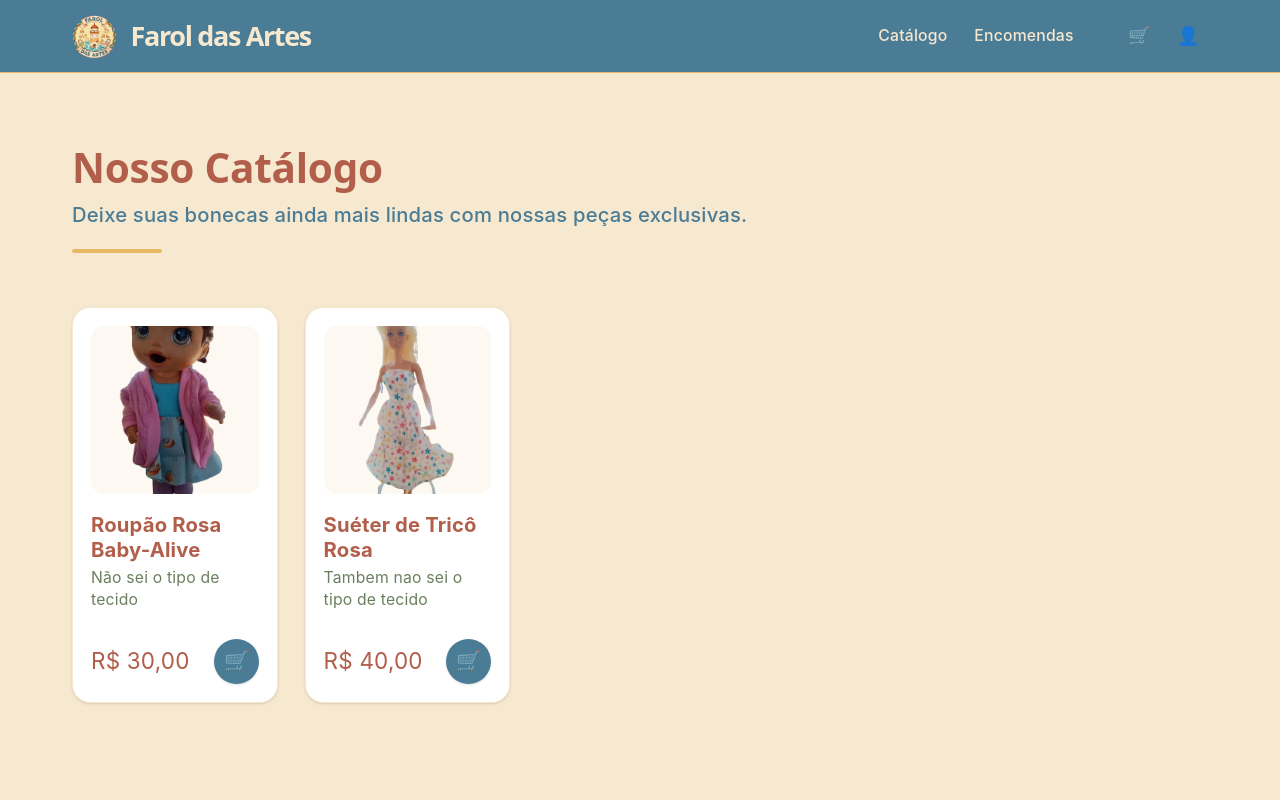
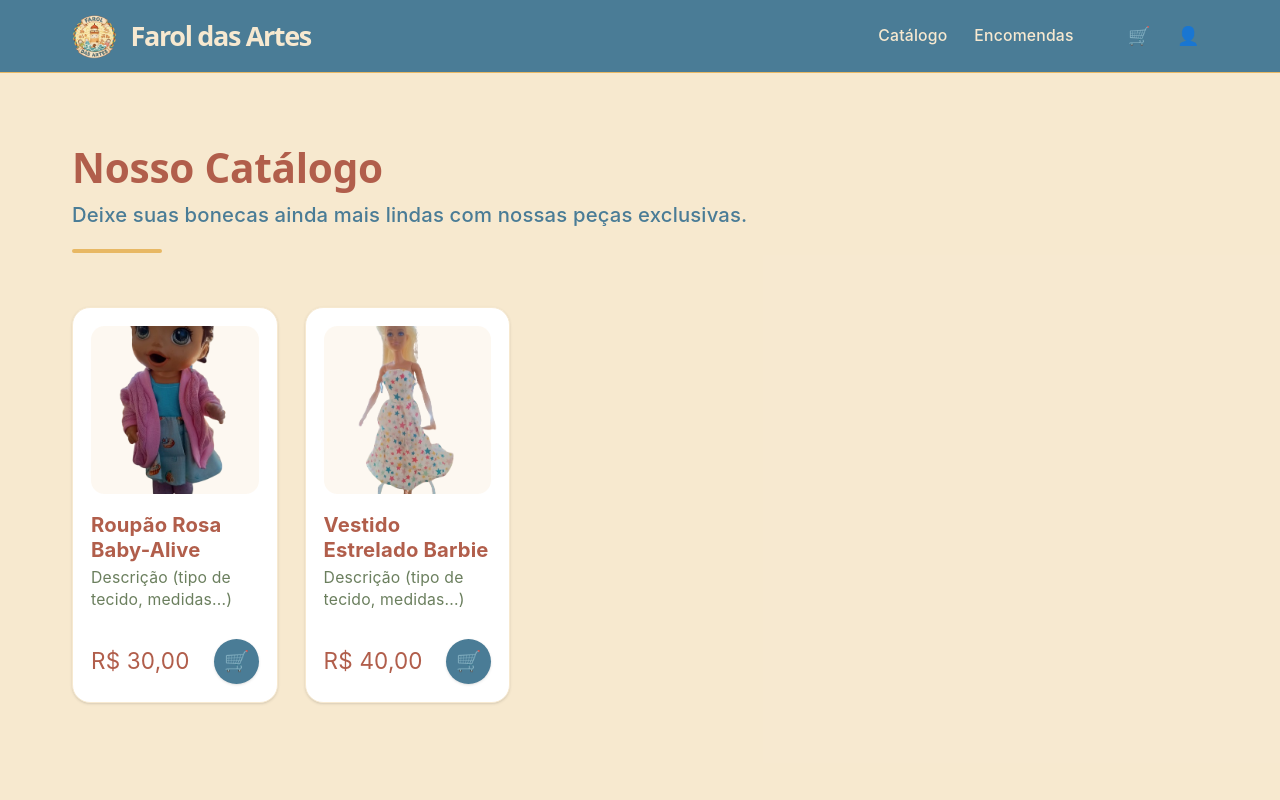
Before and after one commit to pedrohpd/Farol_da_Arte, a React (Vite) app in the folder frontend/: page /catalogo in a window 1280 px wide. Shown: the top 800 px of the page. Built offline with nearby package versions, Linux system fonts and the light colour scheme.

Commit message:
feat: clear cart button

```diff
--- a/frontend/src/pages/Cart.jsx
+++ b/frontend/src/pages/Cart.jsx
@@ -68,7 +68,7 @@ export default function Cart() {
             to="/catalogo"
             className="bg-[#4A7C96] text-white font-bold px-10 py-4 rounded-full hover:bg-[#B15E4B] transition-all shadow-lg uppercase text-sm tracking-widest"
           >
-            Explorar Coleção
+            Explorar Catálogo
           </Link>
         </div>
       ) : (
@@ -98,7 +98,7 @@ export default function Cart() {
               </div>
 
               {showAuthWarning && (
-                <div className="bg-[#B15E4B]/5 text-[#B15E4B] p-5 rounded-2xl border border-[#B15E4B]/20 mb-6 animate-pulse">
+                <div className="bg-[#B15E4B]/5 text-[#B15E4B] p-5 rounded-2xl border border-[#B15E4B]/20 mb-6">
                   <strong className="block text-xs uppercase tracking-widest mb-2">Atenção</strong>
                   <p className="text-xs mb-4">Para finalizar, precisamos saber para onde enviar suas peças.</p>
                   <Link to="/login" className="block text-center bg-[#B15E4B] text-white font-bold py-3 rounded-full hover:bg-[#4A7C96] transition shadow-md text-xs uppercase tracking-tighter">
@@ -113,6 +113,12 @@ export default function Cart() {
               >
                 Finalizar Compra
               </button>
+              <button
+                onClick={clearCart}
+                className="w-full mt-4 bg-transparent text-[#B15E4B] border-2 border-[#B15E4B] font-bold text-sm uppercase tracking-[0.1em] py-4 rounded-full hover:bg-[#B15E4B] hover:text-white transition-all transform hover:-translate-y-1 active:translate-y-0"
+              >
+                Limpar Carrinho
+              </button>
             </div>
           </div>
 
--- a/frontend/src/pages/Catalog.jsx
+++ b/frontend/src/pages/Catalog.jsx
@@ -10,14 +10,14 @@ export default function Catalog() {
     {
       id: 1,
       name: "Roupão Rosa Baby-Alive",
-      description: "Não sei o tipo de tecido",
+      description: "Descrição (tipo de tecido, medidas...)",
       price: "R$ 30,00",
       image: Roupao,
     },
     {
       id: 2,
-      name: "Suéter de Tricô Rosa",
-      description: "Tambem nao sei o tipo de tecido",
+      name: "Vestido Estrelado Barbie",
+      description: "Descrição (tipo de tecido, medidas...)",
       price: "R$ 40,00",
       image: Vestido,
     }
--- a/frontend/src/pages/Profile.jsx
+++ b/frontend/src/pages/Profile.jsx
@@ -1,8 +1,10 @@
 import { useNavigate } from 'react-router-dom';
 import { useAuth } from '../contexts/AuthContext';
+import { useCart } from '../contexts/CartContext';
 
 export default function Profile() {
   const { user, logout } = useAuth();
+  const { clearCart } = useCart();
   const navigate = useNavigate();
 
   if (!user) {
@@ -24,6 +26,7 @@ export default function Profile() {
 
   const handleLogout = () => {
     logout();
+    clearCart();
     navigate('/');
   };
 
```
